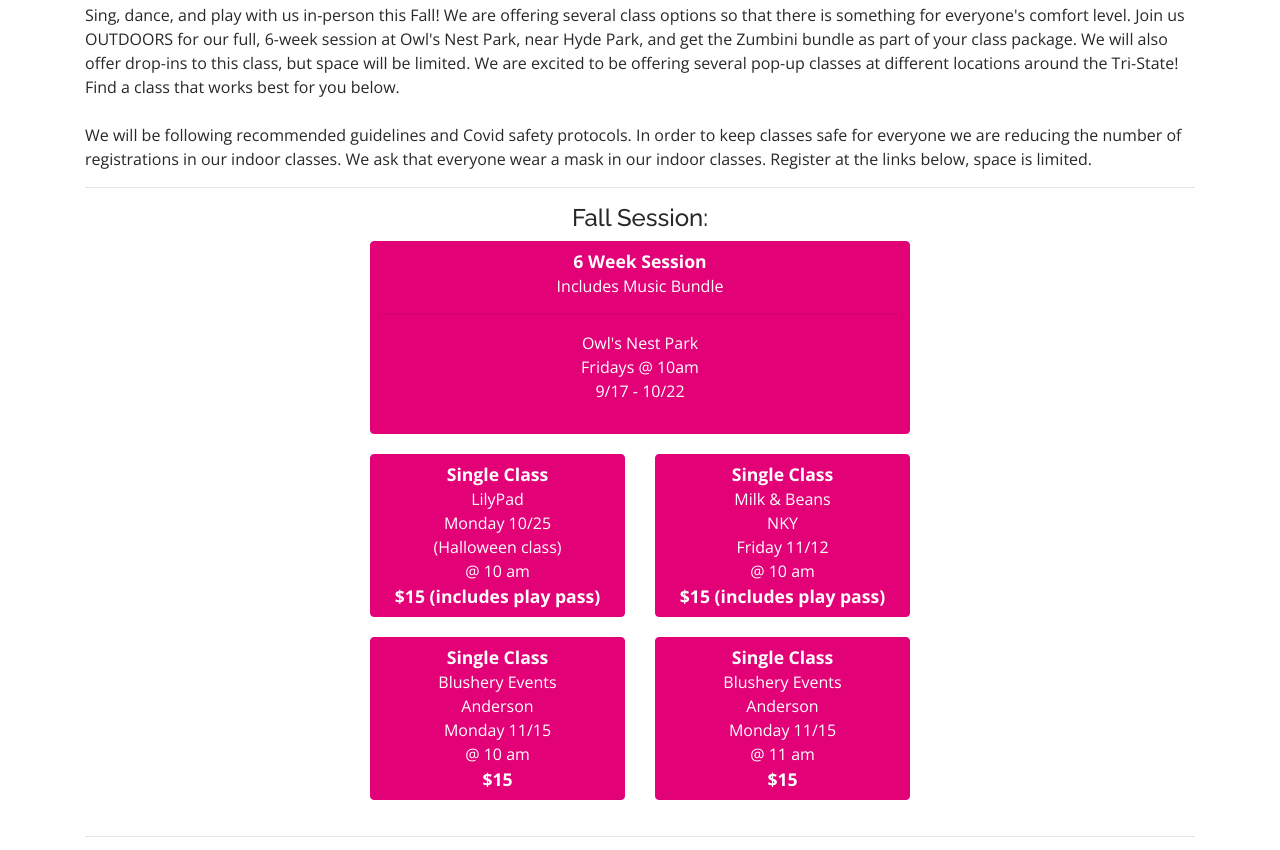
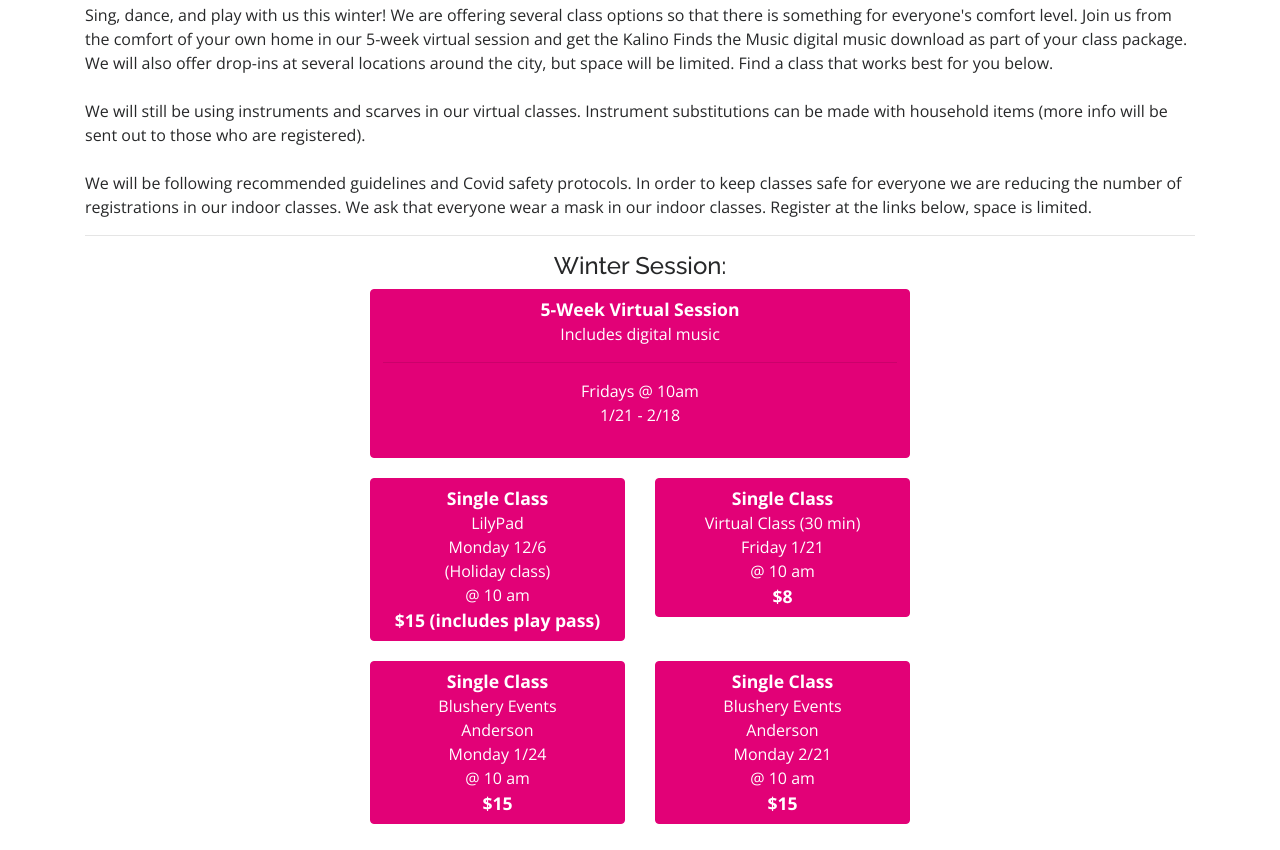
Before and after one commit to hillgr/queencityzumbini, a plain HTML site: page index.html in a window 1280 px wide. Shown: the part 1219-2069 px from the top of the page. Drawn offline with nearby package versions, Linux system fonts and the light colour scheme.

Commit message:
winter session updates

```diff
--- a/index.html
+++ b/index.html
@@ -96,7 +96,9 @@
               <h2 style="margin-top:20px;display:none;text-align:center;">Upcoming Classes</h2>
               <img src="assets/img/upcoming_classes.jpg" alt="Upcoming Classes" style="width:100%;">
               <br><br>
-              <p>Sing, dance, and play with us in-person this Fall! We are offering several class options so that there is something for everyone's comfort level. Join us OUTDOORS for our full, 6-week session at Owl's Nest Park, near Hyde Park, and get the Zumbini bundle as part of your class package. We will also offer drop-ins to this class, but space will be limited. We are excited to be offering several pop-up classes at different locations around the Tri-State! Find a class that works best for you below.</p>
+              <p>Sing, dance, and play with us this winter! We are offering several class options so that there is something for everyone's comfort level. Join us from the comfort of your own home in our 5-week virtual session and get the Kalino Finds the Music digital music download as part of your class package. We will also offer drop-ins at several locations around the city, but space will be limited. Find a class that works best for you below.</p>
+              <br>
+              <p>We will still be using instruments and scarves in our virtual classes. Instrument substitutions can be made with household items (more info will be sent out to those who are registered).</p>
               <br>
               <p>We will be following recommended guidelines and Covid safety protocols. In order to keep classes safe for everyone we are reducing the number of registrations in our indoor classes. We ask that everyone wear a mask in our indoor classes. Register at the links below, space is limited.</p>
               <!--<p>Due to the impact that Covid-19 has had on in-person classes, we will be offering virtual classes for the time being. As soon as it is safe to resume in-person classes we will update our schedule with class options.</p>
@@ -121,17 +123,16 @@
           <br>-->
           <div class="row">
             <div class="col-md-12">
-              <h4 style="text-align:center;">Fall Session:</h4>
+              <h4 style="text-align:center;">Winter Session:</h4>
             </div>
           </div>
           <div class="row">
             <div class="col-md-6 offset-md-3">
-              <a href="https://www.zumbini.com/en/classes/12735" target="_blank" class="btn btn-block btn-secondary" style="margin-right:10%;margin-bottom:20px">
-                <span style="font-weight:bold;font-size:110%;">6 Week Session</span><br>
-                <span>Includes Music Bundle</span><br><hr>
-                Owl's Nest Park<br>
+              <a href="https://www.zumbini.com/en/virtual-classes/2022-01-21/1517" target="_blank" class="btn btn-block btn-secondary" style="margin-right:10%;margin-bottom:20px">
+                <span style="font-weight:bold;font-size:110%;">5-Week Virtual Session</span><br>
+                <span>Includes digital music</span><br><hr>
                 Fridays @ 10am<br>
-                9/17 - 10/22<br>
+                1/21 - 2/18<br>
                 &nbsp;<br>
               </a>
             </div>
@@ -146,40 +147,40 @@
           </div>
           <div class="row">
             <div class="col-md-3 offset-md-3">
-              <a href="https://www.hisawyer.com/lily-pad/schedules/activity-set/253777?day=2021-09-27&view=cal&source=semesters" target="_blank" class="btn btn-block btn-secondary" style="margin-right:10%;margin-bottom:20px">
+              <a href="https://www.hisawyer.com/lily-pad/schedules/activity-set/281089" target="_blank" class="btn btn-block btn-secondary" style="margin-right:10%;margin-bottom:20px">
                 <span style="font-weight:bold;font-size:110%;">Single Class</span><br>
                 LilyPad<br>
-                Monday 10/25<br>(Halloween class)<br>
+                Monday 12/6<br>(Holiday class)<br>
                 @ 10 am<br>
                 <span style="font-weight:bold;font-size:110%;">$15 (includes play pass)</span>
               </a>
             </div>
             <div class="col-md-3">
-              <a href="https://milkandbeans.net/booking/ola/services/mommy-me-zumbini-class-november" target="_blank" class="btn btn-block btn-secondary" style="margin-right:10%;margin-bottom:20px">
+              <a href="https://www.zumbini.com/en/demo-classes/19497" target="_blank" class="btn btn-block btn-secondary" style="margin-right:10%;margin-bottom:20px">
                 <span style="font-weight:bold;font-size:110%;">Single Class</span><br>
-                Milk & Beans<br>NKY<br>
-                Friday 11/12<br>
+                Virtual Class (30 min)<br>
+                Friday 1/21<br>
                 @ 10 am<br>
-                <span style="font-weight:bold;font-size:110%;">$15 (includes play pass)</span>
+                <span style="font-weight:bold;font-size:110%;">$8</span>
               </a>
             </div>
           </div>
           <div class="row">
             <div class="col-md-3 offset-md-3">
-                <a href="https://www.zumbini.com/en/demo-classes/19214" target="_blank" class="btn btn-block btn-secondary" style="margin-right:10%;margin-bottom:20px">
+                <a href="https://www.zumbini.com/en/demo-classes/19495" target="_blank" class="btn btn-block btn-secondary" style="margin-right:10%;margin-bottom:20px">
                   <span style="font-weight:bold;font-size:110%;">Single Class</span><br>
                   Blushery Events<br>Anderson<br>
-                  Monday 11/15<br>
+                  Monday 1/24<br>
                   @ 10 am<br>
                   <span style="font-weight:bold;font-size:110%;">$15</span>
                 </a>
               </div>
               <div class="col-md-3">
-                <a href="https://www.zumbini.com/en/demo-classes/19372" target="_blank" class="btn btn-block btn-secondary" style="margin-right:10%;margin-bottom:20px">
+                <a href="https://www.zumbini.com/en/demo-classes/19496" target="_blank" class="btn btn-block btn-secondary" style="margin-right:10%;margin-bottom:20px">
                   <span style="font-weight:bold;font-size:110%;">Single Class</span><br>
                   Blushery Events<br>Anderson<br>
-                  Monday 11/15<br>
-                  @ 11 am<br>
+                  Monday 2/21<br>
+                  @ 10 am<br>
                   <span style="font-weight:bold;font-size:110%;">$15</span>
                 </a>
               </div>
@@ -417,7 +418,7 @@
             </p>
             <br>
             <p>
-              Zumbini&reg; classes are offered in sessions, held once per week. In each class you and your child will get to sing, move, play instruments, and use props so that music is introduced in a fun, child-friendly way.
+              Zumbini&reg; classes are offered in sessions, held once per week. In each class you and your child will get to sing, move, play instruments, and use props so that music is introduced in a fun, child-friendly way. With a session registration you will also receive the Zumbini Bundle (see below). We also offer drop-in classes at most locations.
             </p>
           </div>
         </div>
```
